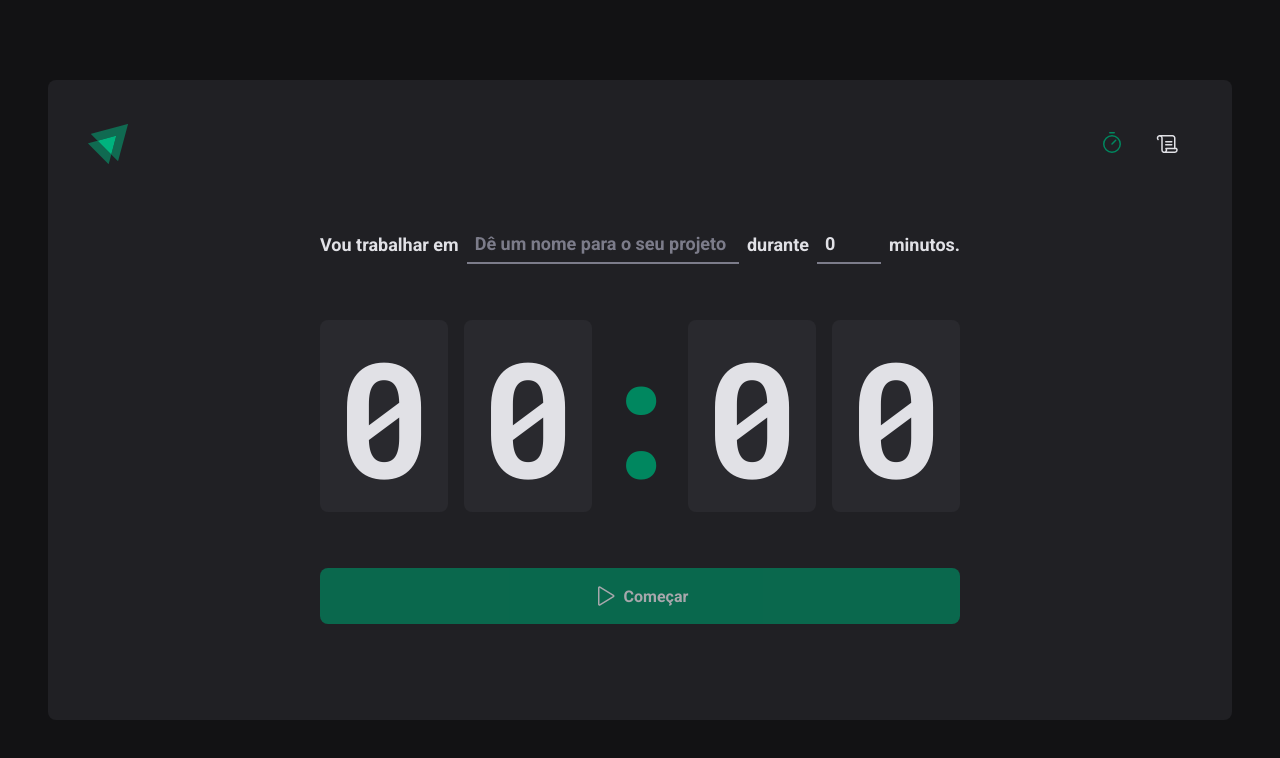
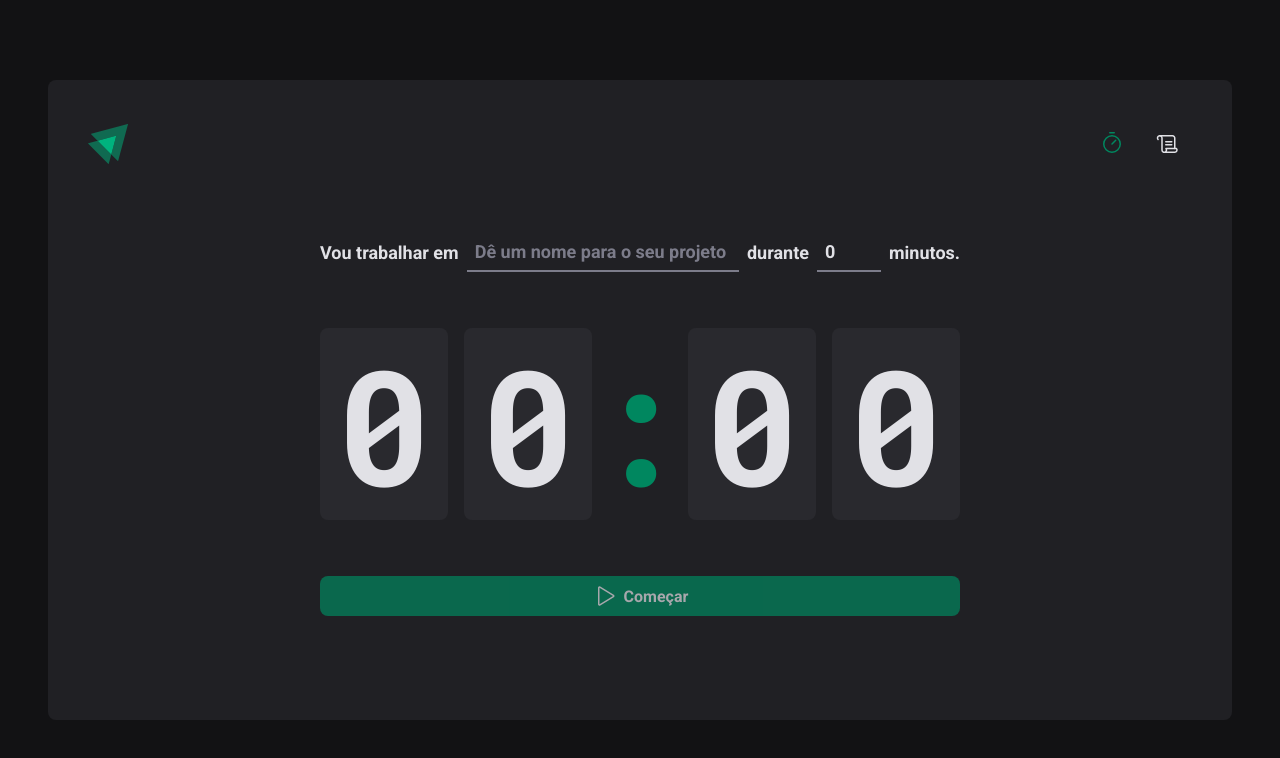
Before and after one commit to RomuloHFG/Rocketseat-ReactJS, a React (Vite) app in the folder Aula 2/01 - Ignite-timer/: page / in a window 1280 px wide. Shown: the top 758 px of the page. Built offline with nearby package versions, Linux system fonts and the light colour scheme.

Commit message:
ReactJs - Rocketseat - Último commit

```diff
--- a/Aula 2/01 - Ignite-timer/src/pages/History/index.tsx
+++ b/Aula 2/01 - Ignite-timer/src/pages/History/index.tsx
@@ -29,7 +29,7 @@ export default function History() {
                                 <tr key={cycle.id}>
                                     <td>{cycle.task}</td>
                                     <td>{cycle.minutesAmount} minutos</td>
-                                    <td>{formatDistanceToNow(cycle.startDate, {
+                                    <td>{formatDistanceToNow(new Date (cycle.startDate), {
                                         addSuffix: true,
                                         locale: ptBR
                                     })}
--- a/Aula 2/01 - Ignite-timer/src/pages/Home/Index.tsx
+++ b/Aula 2/01 - Ignite-timer/src/pages/Home/Index.tsx
@@ -62,7 +62,7 @@ export default function Home() {
                         Interromper
                     </StopCountdownButton>
                 ) : (<StartCountdownButton disabled={isSubmitDisabled} type="submit">
-                    <Play size={24} />
+                    <Play size={24}/>
                     Começar
                 </StartCountdownButton>)}
 
--- a/Aula 2/01 - Ignite-timer/src/pages/Home/styles.ts
+++ b/Aula 2/01 - Ignite-timer/src/pages/Home/styles.ts
@@ -18,8 +18,9 @@ export const HomeContainer = styled.main`
 
 export const BaseCountdownButton = styled.button`
   width: 100%;
+  height: 100%;
   border: 0;
-  padding: 1rem;
+  padding: 0.5rem;
   border-radius:8px;
 
   display: flex;
```
